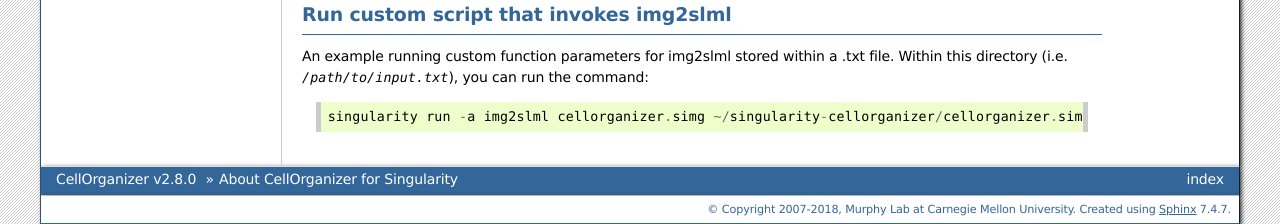
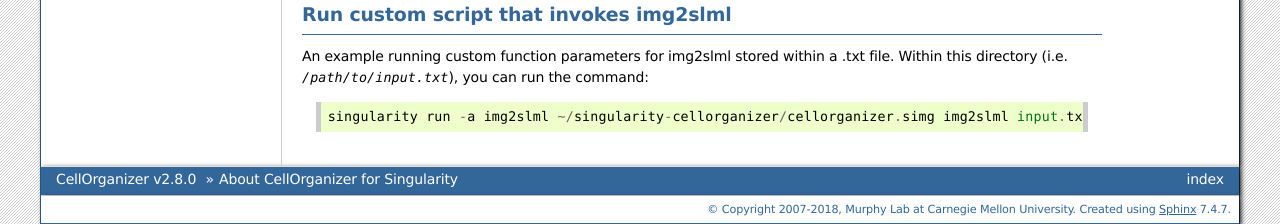
Before and after one commit to murphygroup/cellorganizer-documentation_old, a Sphinx documentation site: the page built from source/chapters/singularity/index.rst, in a window 1280 px wide and 900 px high, scrolled down 2358 px. Shown: the part 676-900 px from the top of the window. Built offline with Sphinx 7.4.7, drawn with Linux system fonts in a browser that asks for light colours.

Commit message:
Update index.rst

```diff
--- a/source/chapters/singularity/index.rst
+++ b/source/chapters/singularity/index.rst
@@ -140,4 +140,4 @@ Run custom script that invokes img2slml
 ---------------------------------------
 An example running custom function parameters for img2slml stored within a .txt file. Within this directory (i.e. `/path/to/input.txt`), you can run the command::
 
-	singularity run -a img2slml cellorganizer.simg ~/singularity-cellorganizer/cellorganizer.simg input.txt
+	singularity run -a img2slml ~/singularity-cellorganizer/cellorganizer.simg img2slml input.txt
```
